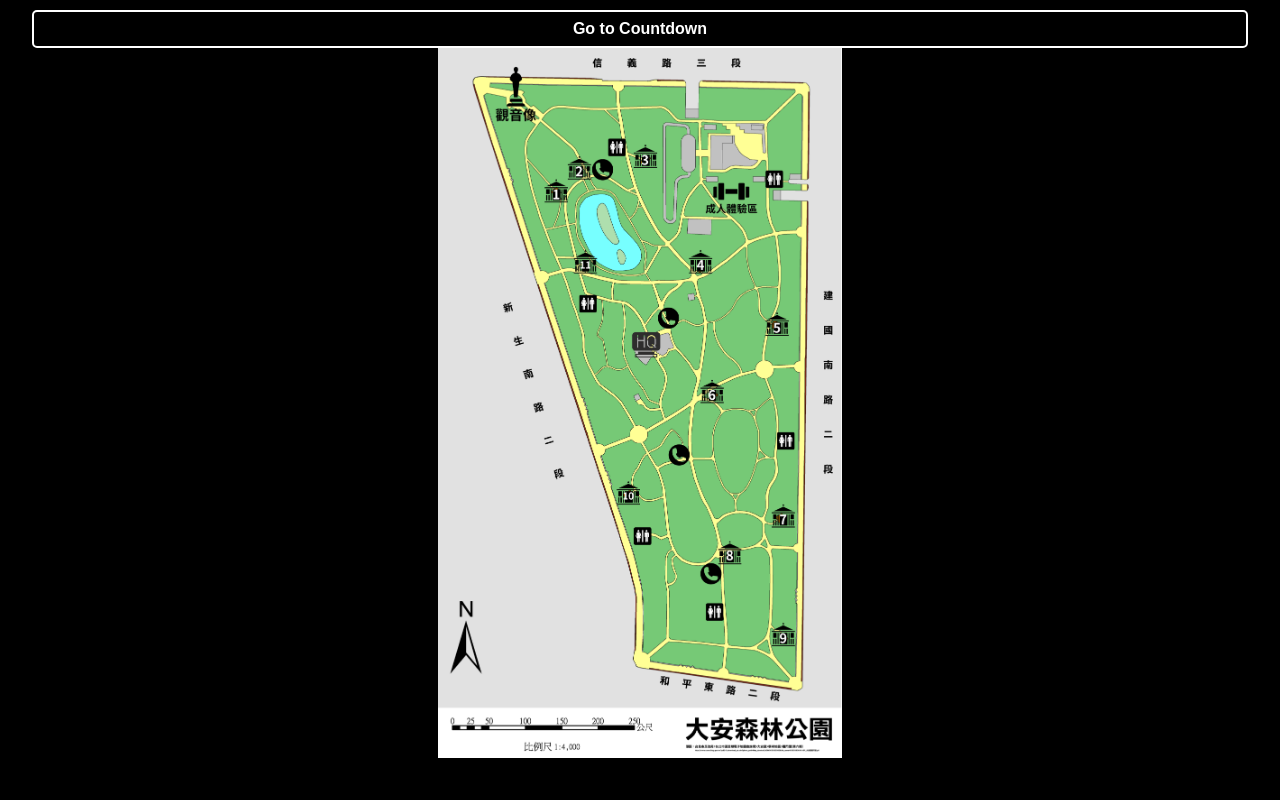
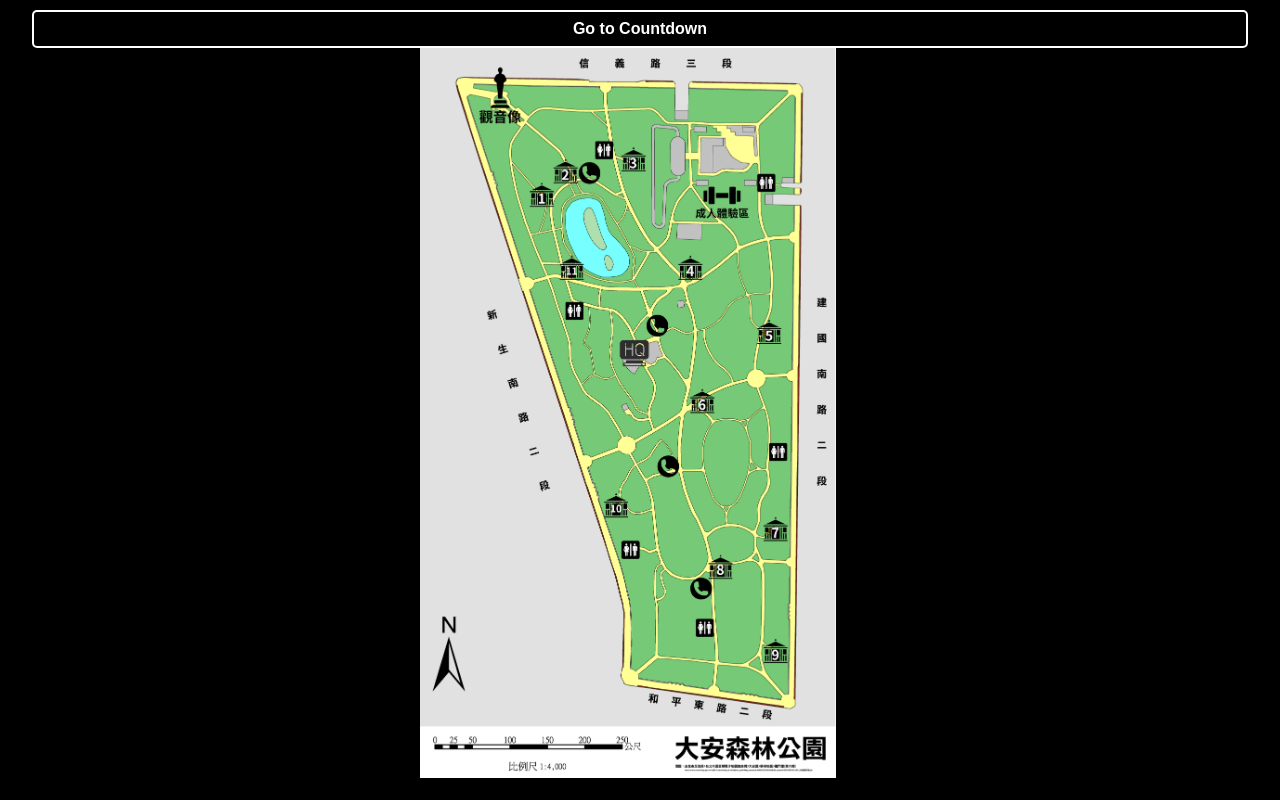
Before and after one commit to MarkymarkLee/test-js-server, a plain HTML site: page map.html in a window 1280 px wide. Drawn offline with Linux system fonts and the light colour scheme.

Commit message:
Update map.html

```diff
--- a/map.html
+++ b/map.html
@@ -32,10 +32,11 @@
             background-color: #333; /* 按鈕 hover 時變成深灰色 */
         }
         img {
-            max-width: 100%;
-            max-height: calc(100vh - 90px);
+            max-width: 95%;
+            margin: 0 20px;
+            max-height: calc(100vh - 70px);
             object-fit: contain;
-            margin-bottom: 20%;
+            margin-bottom: 8%;
         }
         @media screen and (max-width: 768px) {
             button {
```
